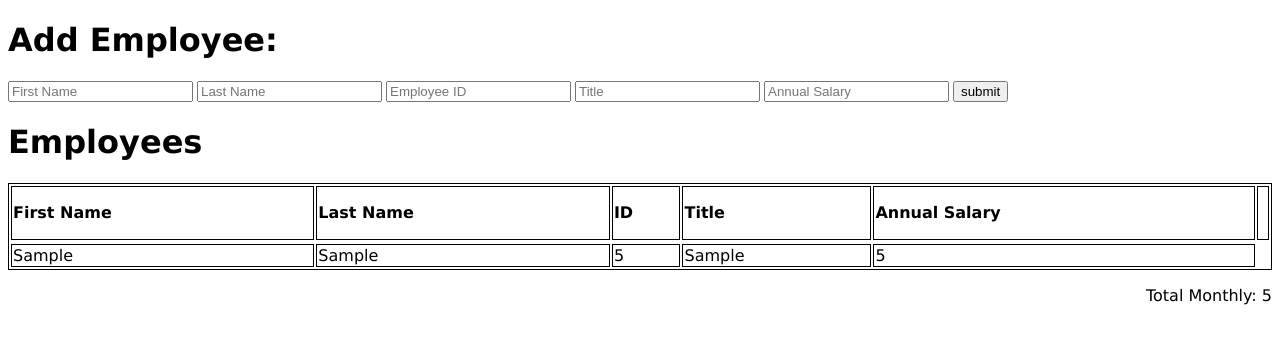
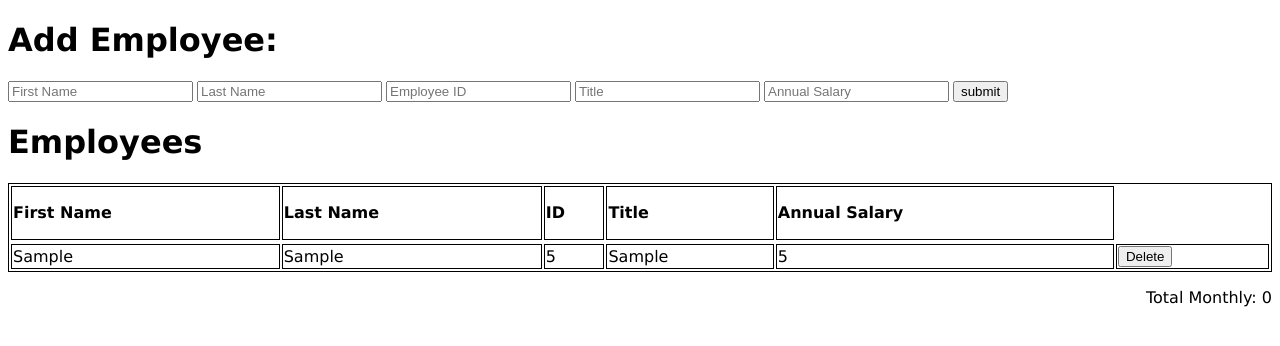
Before and after one commit to MileyLuna/weekend-1-jquery-salary-calculator, a plain HTML site: page index.html in a window 1280 px wide. Both pictures are taken after typing "Sample", "Sample", "5", "Sample", "5" into the empty fields and a click on the button "submit". Drawn offline with Linux system fonts and the light colour scheme.

Commit message:
delete button

```diff
--- a/client.js
+++ b/client.js
@@ -4,6 +4,8 @@ function onReady(){
     console.log('in onReady');
 
     $('#submit').on('click', hitIt);
+    $('.deleteButton').on('click', deleteButton);
+
 
     //$('#sumbit').change('click', 'td', totalMonthly);
 
@@ -28,6 +30,7 @@ function hitIt(){
         `<td>${employeeId}</td>`,
         `<td>${employeeTitle}</td>`,
         `<td>${employeeAnnual}</td>`,
+        `<td><button class="deleteNow"> Delete </button></td>`,
         `</tr>`
     );
 
@@ -41,23 +44,27 @@ function hitIt(){
 
 
 
-    //add annual salary and divide by 12 for monthly total
 
-    //append monthly total
-
-$('.monthlySum').text(employeeAnnual);
+//$('.monthlySum').text(employeeAnnual);
 
 
 
 
-
+    //---------red background
     //changed background if total hit red
     // if (sum = 20000){
         //$('.background').css('background-color','red');
     //}
 
+    //----- delete
 
-};
+    deleteButton();
+    }
+
+
+    // loop through value of employee annual / by 12 for monthly
+// append new value to $(.monthlysum).append(``)
+// };
 
 // let sum = 0;
 // let employeeAnnual = $('.annualIn').val();
@@ -74,6 +81,12 @@ $('.monthlySum').text(employeeAnnual);
 
 // };
 
-// loop through value of employee annual / by 12 for monthly
-// append new value to $(.monthlysum).append(``)
+
+
+//----Delete button----
+
+// function deleteButton(){
+//     console.log('in deleteButton');
+//     if ()
+//     $(this).closest("tr").remove();
 // };
--- a/index.html
+++ b/index.html
@@ -48,7 +48,7 @@
                     <th>ID</th>
                     <th>Title</th>
                     <th>Annual Salary</th>
-                    <th></th>
+
                 </tr>
         </table>
 
```
